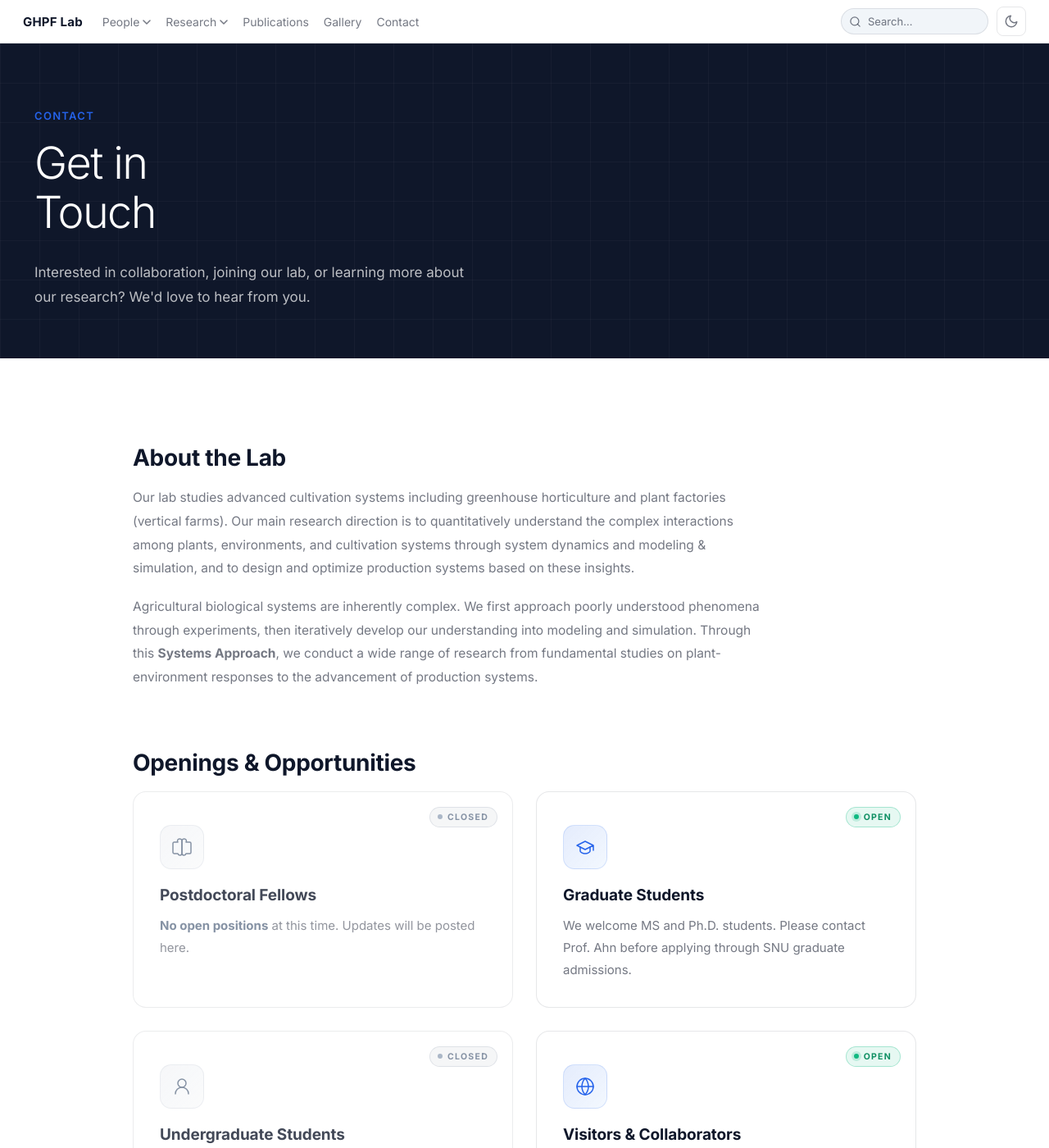
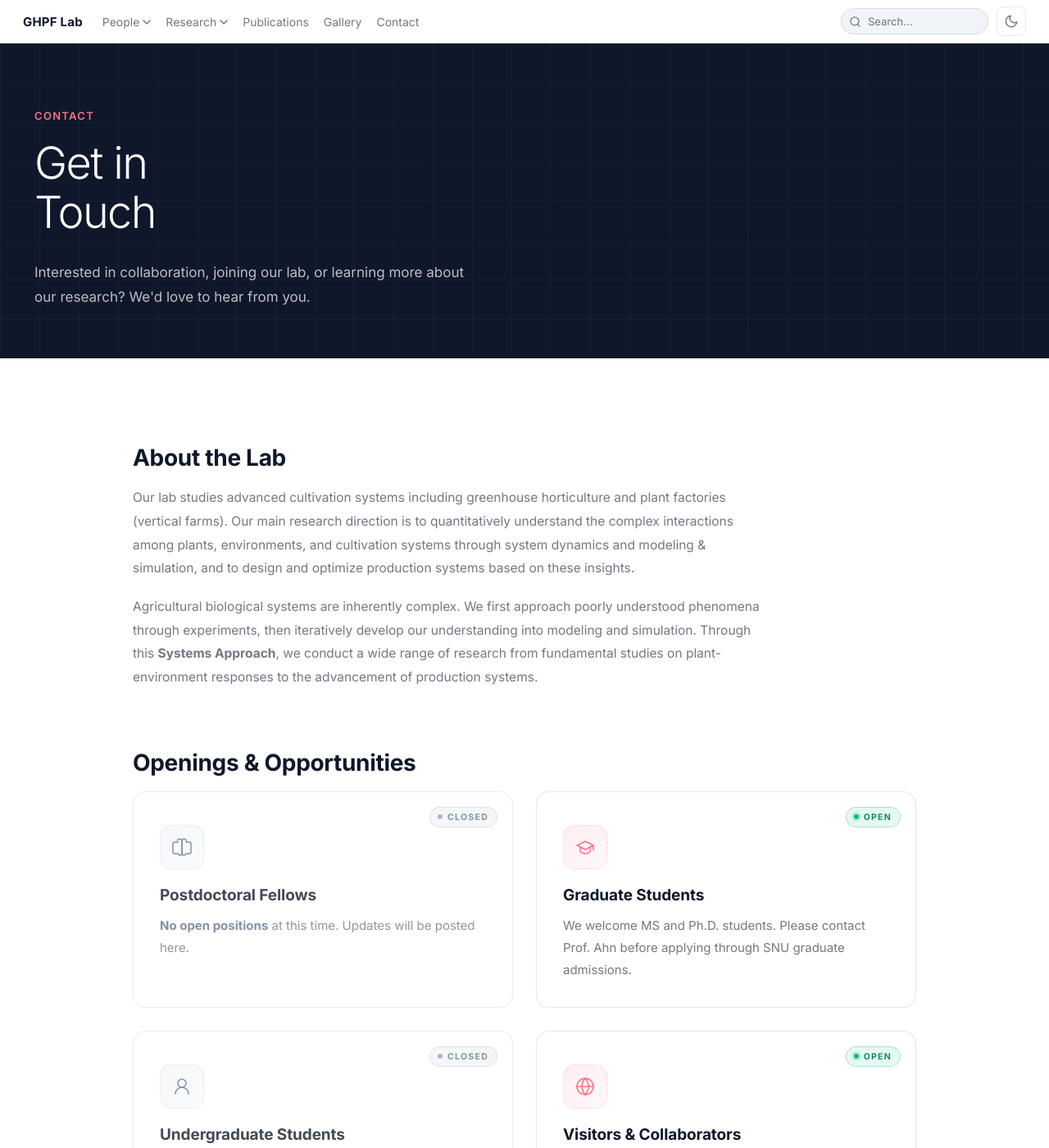
Before and after one commit to snughpf-alt/ghpf-lab-web-final-2, a Jekyll site: the page built from contact.md, in a window 1280 px wide and 1400 px high. Shown: the whole window at 82% size. Built offline with Jekyll 4.4.1, drawn with Linux system fonts in a browser that asks for light colours.

Commit message:
Remove seasonal accent theme, fix accent to coral pink

```diff
--- a/assets/css/site.scss
+++ b/assets/css/site.scss
@@ -1,9 +1,6 @@
 ---
 ---
-{% assign m = site.time | date: "%m" | plus: 0 %}
 :root{
-  /* ===== Seasonal Theme ===== */
-  /* Spring 3-5: coral pink / Summer 6-8: royal blue / Fall 9-11: gold / Winter 12-2: sky cyan */
   --bg:#ffffff;
   --bg2:#f1f5f9;
 
@@ -14,19 +11,8 @@
   --panel:#ffffff;
   --panel2:#e2e8f0;
 
-{% if m >= 3 and m <= 5 %}
-  --accent:#fb7185;      /* spring: coral pink */
-  --accent2:#f9a8d4;     /* spring: soft pink */
-{% elsif m >= 6 and m <= 8 %}
-  --accent:#2563eb;      /* summer: royal blue */
-  --accent2:#60a5fa;     /* summer: light blue */
-{% elsif m >= 9 and m <= 11 %}
-  --accent:#d97706;      /* fall: gold */
-  --accent2:#fbbf24;     /* fall: amber */
-{% else %}
-  --accent:#0ea5e9;      /* winter: sky cyan */
-  --accent2:#67e8f9;     /* winter: light cyan */
-{% endif %}
+  --accent:#fb7185;      /* coral pink */
+  --accent2:#f9a8d4;     /* soft pink */
   --accent3:#0f172a;
 
   --navbg:rgba(255,255,255,.95);
```
